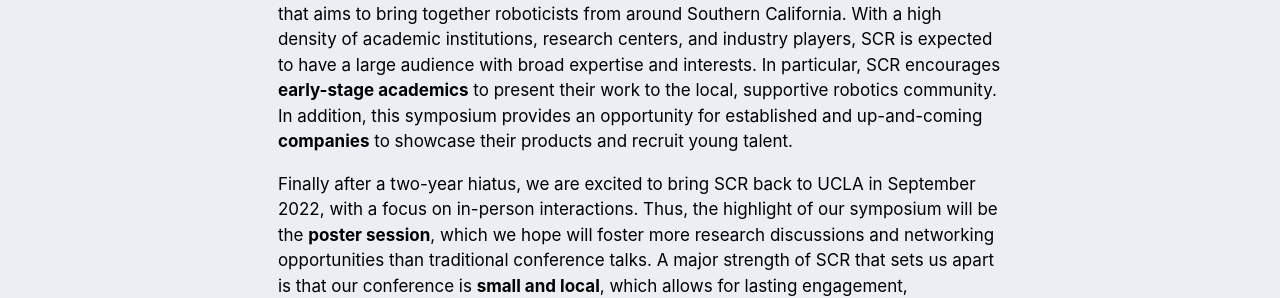
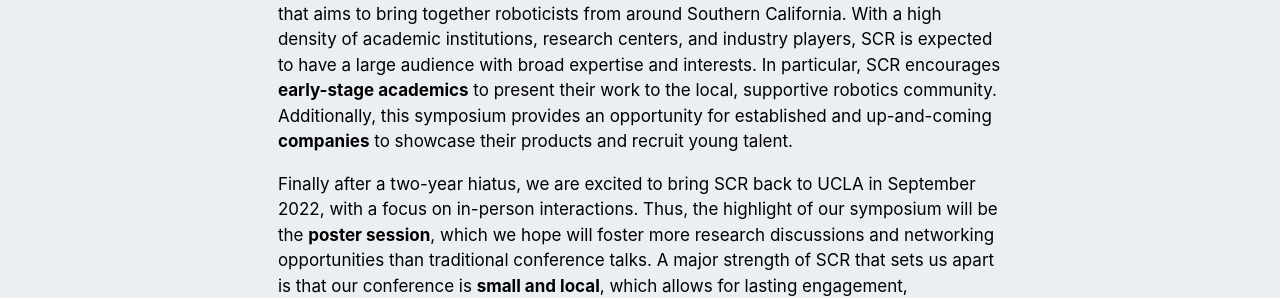
Before and after one commit to scr2020/scr2020.github.io, a Jekyll site: the page built from index.html, in a window 1280 px wide and 900 px high, scrolled down 609 px. Shown: the part 180-478 px from the top of the window. Built offline with Jekyll 4.4.1, drawn with Linux system fonts in a browser that asks for light colours.

Commit message:
fixing formatting

```diff
--- a/_includes/about.html
+++ b/_includes/about.html
@@ -4,7 +4,7 @@
           <h4 class="center-align">About SCR</h4>
           <div class="row">
             <div class="col s12 m10 offset-m1 l10 offset-l1 section-gray-body">
-                <p>The <b>Southern California Robotics Symposium (SCR)</b> is a two-day technical symposium that aims to bring together roboticists from around Southern California. With a high density of academic institutions, research centers, and industry players, SCR is expected to have a large audience with broad expertise and interests. In particular, SCR encourages <b>early-stage academics</b> to present their work to the local, supportive robotics community. In addition, this symposium provides an opportunity for established and up-and-coming <b>companies</b> to showcase their products and recruit young talent.</p>
+                <p>The <b>Southern California Robotics Symposium (SCR)</b> is a two-day technical symposium that aims to bring together roboticists from around Southern California. With a high density of academic institutions, research centers, and industry players, SCR is expected to have a large audience with broad expertise and interests. In particular, SCR encourages <b>early-stage academics</b> to present their work to the local, supportive robotics community. Additionally, this symposium provides an opportunity for established and up-and-coming <b>companies</b> to showcase their products and recruit young talent.</p>
                 <p>Finally after a two-year hiatus, we are excited to bring SCR back to UCLA in September 2022, with a focus on in-person interactions. Thus, the highlight of our symposium will be the <b>poster session</b>, which we hope will foster more research discussions and networking opportunities than traditional conference talks. A major strength of SCR that sets us apart is that our conference is <b>small and local</b>, which allows for lasting engagement, partnerships, and collaborations beyond the event.</p>
                 <p>{{site.conference_title_short}} {{site.year}}'s <b>theme</b> is:</p>
                 <p class="center-align"><i>"Real Solutions to Real Problems impacting Real People"</i></p>
--- a/_includes/speakers_early.html
+++ b/_includes/speakers_early.html
@@ -12,7 +12,7 @@
               <p class="left">
                 <b>New Faculty Eligibility:</b>
               </p>
-              <ul class="browser-default">
+              <br><ul class="browser-default">
                 <li>Faculty members in the Southern California area within 0-5 years of their appointment.</li>
                 <li>Southern California graduates who are faculty members elsewhere within 0-5 years of their appointment.</li>
               </ul>
@@ -20,14 +20,14 @@
               <p class="left">
                 <b>Rising Stars Eligibility:</b>
               </p>
-              <ul class="browser-default">
+              <br><ul class="browser-default">
                 <li>Late-stage doctoral students and postdoctoral researchers in the Southern California area.</li>
               </ul>
 
               <p class="left">
                 <b>Submission Guidelines:</b>
               </p>
-              <ul class="browser-default">
+              <br><ul class="browser-default">
                 <li>Prepare an abstract for your talk that does not exceed one page of text and does not exceed two pages total</li>
                 <li>Specifically highlight the real-world impacts of your work. Most of your talk should focus on the motivation behind your work and its impacts rather than technical details. What problem does your work aim to solve? Who is affected by these problems? How does your work form a solution?</li>
                 <li>Submissions are required to be in PDF format with a suitably sized font</li>
```
